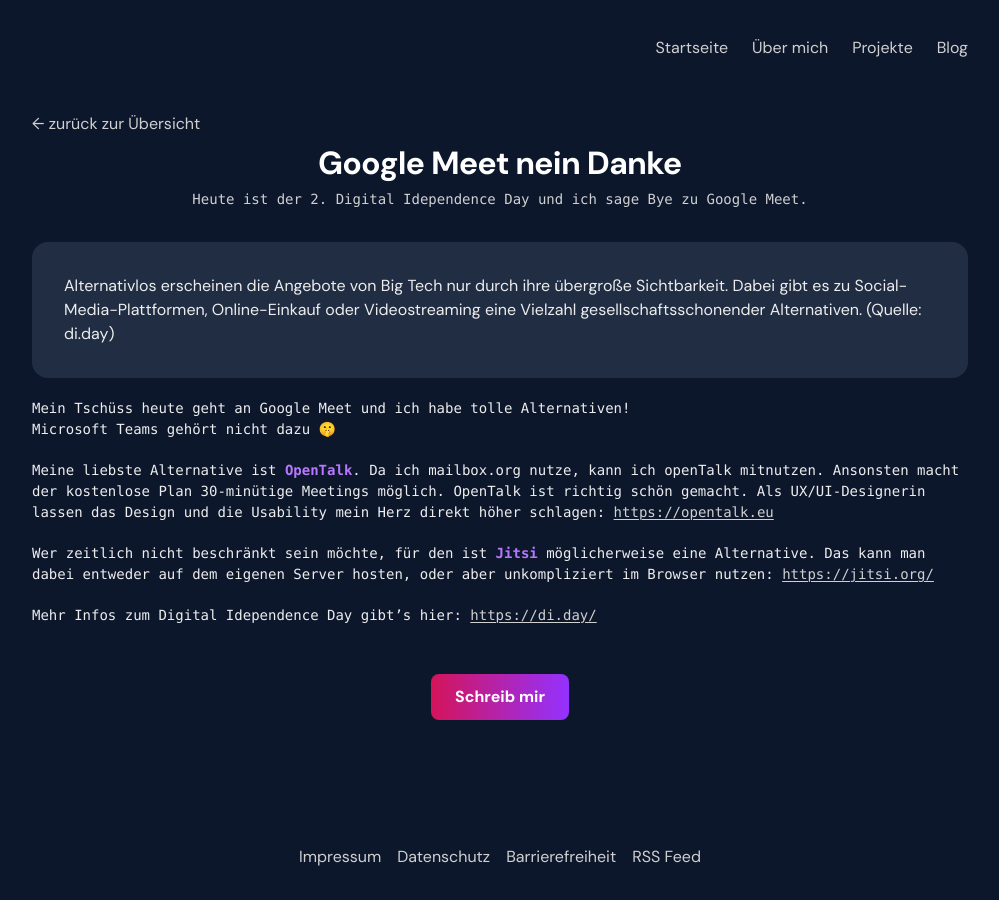
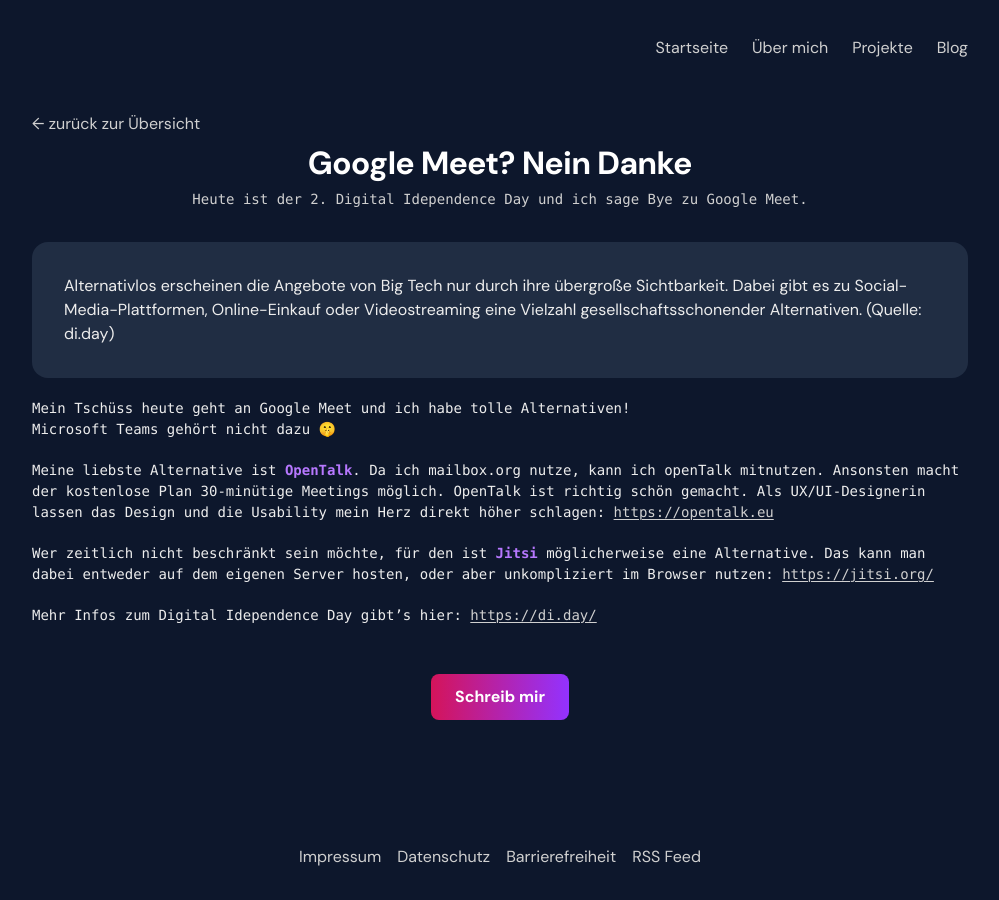
Before and after one commit to enaaacode/annabelle-feiler.github.io, a Jekyll site: the page built from _posts/2026-02-01-did.md, in a window 1280 px wide. Shown: the whole page, without its empty margins (140-1139 px from the left). Built offline with Jekyll 4.4.1, drawn with Linux system fonts in a browser that asks for light colours.

Commit message:
Update 2026-02-01-did.md

```diff
--- a/_posts/2026-02-01-did.md
+++ b/_posts/2026-02-01-did.md
@@ -1,6 +1,6 @@
 ---
 layout: post
-title: 'Google Meet nein Danke'
+title: 'Google Meet? Nein Danke'
 date: 2026-02-01
 category: sonstiges
 image: 'assets/images/blog/2026-02-01-did.png'
```
